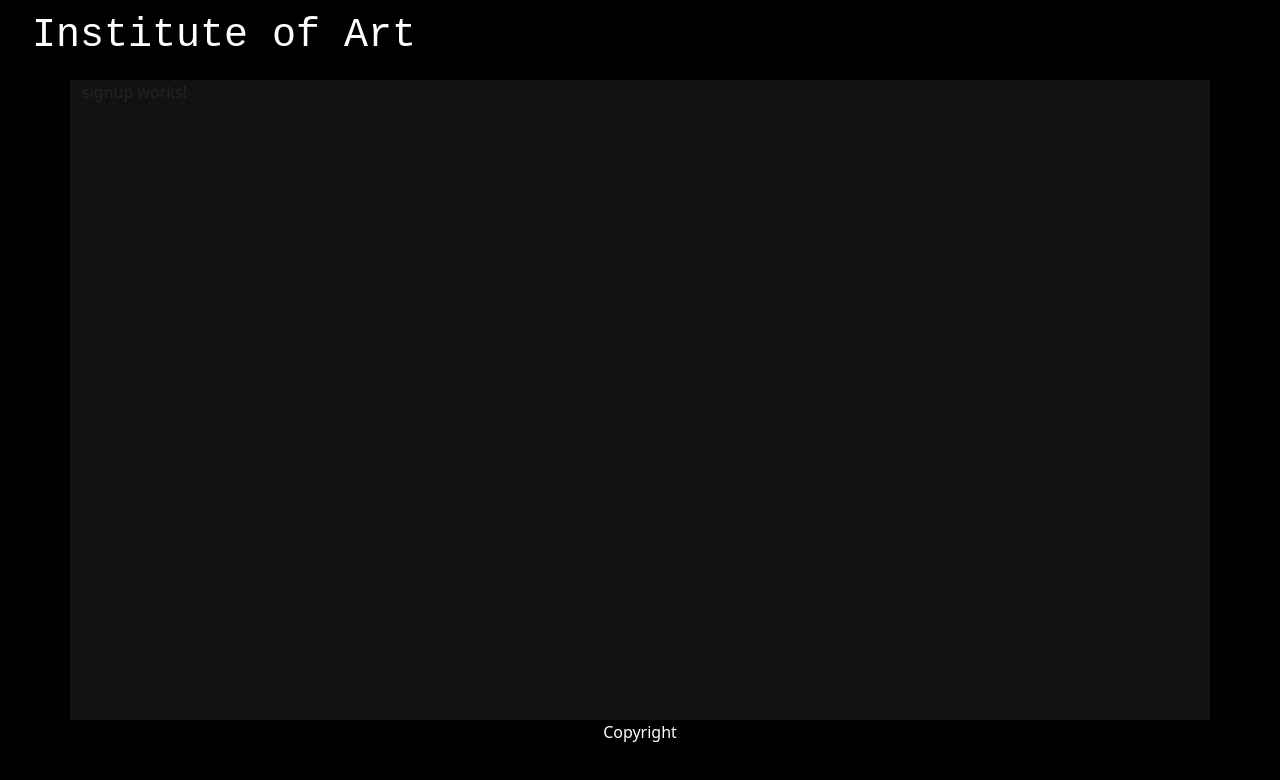
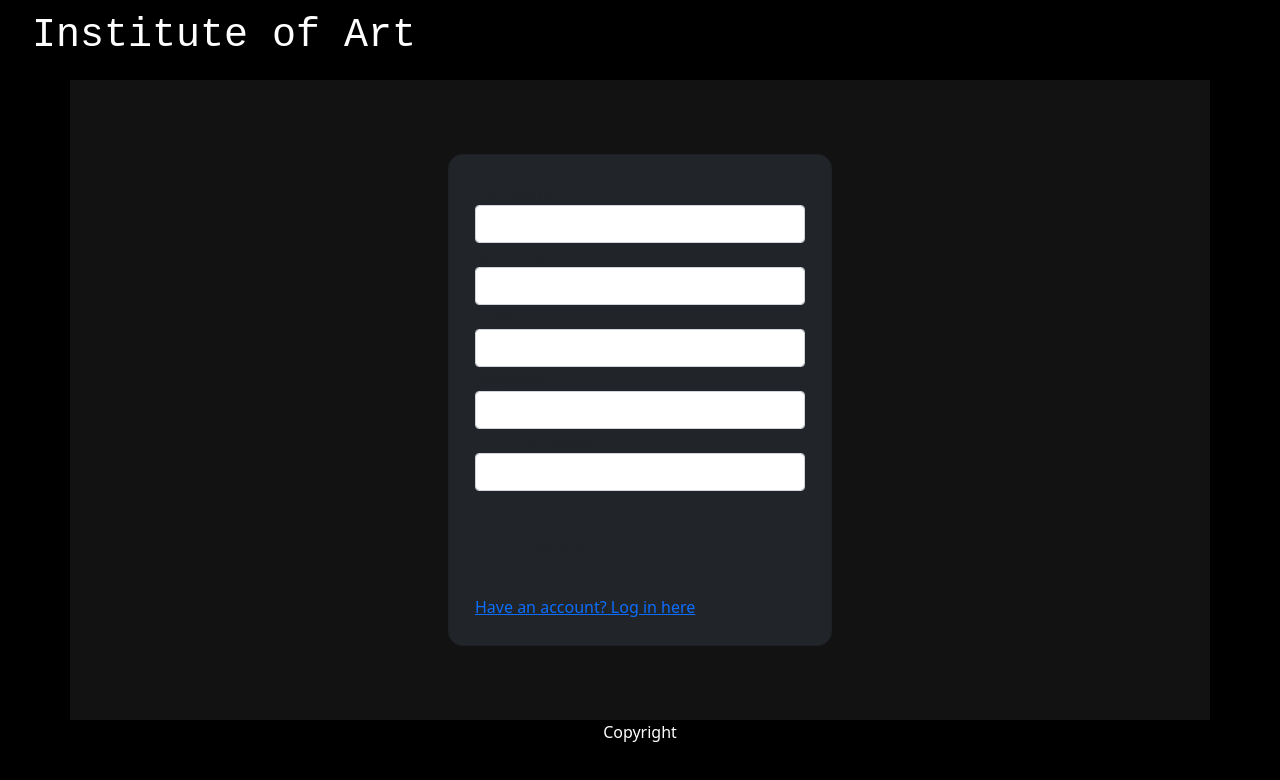
Before and after one commit to S00198244/instituteOfArt, an Angular app in the folder client/: page /signup in a window 1280 px wide. Shown: the top 780 px of the page. Built offline with nearby package versions, Linux system fonts and the light colour scheme.

Commit message:
Signup code and backend service method created

```diff
--- a/client/src/app/components/signup/signup.component.html
+++ b/client/src/app/components/signup/signup.component.html
@@ -1 +1,83 @@
-<p>signup works!</p>
+<body>
+    <div
+      class="card bg-dark"
+      style="
+        width: 24em;
+        position: absolute;
+        left: 50%;
+        top: 50%;
+        transform: translate(-50%, -50%);
+        padding: 10px;
+        border-radius: 15px;
+      "
+    >
+      <div class="card-body">
+        <form [formGroup]="signupForm" (ngSubmit)="onSubmit()">
+
+          <div class="form-group">
+            <label for="firstname">First Name</label>
+            <input
+              id="firstname"
+              type="text"
+              class="form-control"
+              formControlName="firstname"
+            />
+          </div>
+
+          <div class="form-group">
+            <label for="surname">Surname</label>
+            <input
+              id="surname"
+              type="text"
+              class="form-control"
+              formControlName="surname"
+            />
+          </div>
+
+          <div class="form-group">
+            <label for="email">Email</label>
+            <input
+              id="email"
+              type="email"
+              class="form-control"
+              formControlName="email"
+              required
+            />
+          </div>
+
+          <div class="form-group">
+            <label for="password">Password</label>
+            <input
+              id="password"
+              type="password"
+              class="form-control"
+              formControlName="password"
+            />
+          </div>
+
+          <div class="form-group">
+            <label for="password">Confirm Password</label>
+            <input
+              id="confirmPassword"
+              type="password"
+              class="form-control"
+              formControlName="confirmPassword"
+            />
+          </div>
+
+          <button
+            id="button"
+            type="submit"
+            class="btn"
+            [disabled]="signupForm.invalid"
+            style="margin: 10%"
+          >
+            Create account
+          </button>
+          <br />
+          <a href="/login">Have an account? Log in here</a>
+        </form>
+      </div>
+      <div class="card" *ngIf="authErrorMsg" style="width: auto; padding: 10px; border-radius: 5px;">{{ authErrorMsg }}</div>
+    </div>
+  </body>
--- a/client/src/app/components/signup/signup.component.ts
+++ b/client/src/app/components/signup/signup.component.ts
@@ -1,4 +1,10 @@
 import { Component, OnInit } from '@angular/core';
+
+import { FormControl, FormGroup } from '@angular/forms';
+import { Validators } from '@angular/forms';
+
+import { BackendService } from 'src/app/services/backend.service';
+import { Router } from '@angular/router';
 
 @Component({
   selector: 'app-signup',
@@ -6,10 +12,43 @@ import { Component, OnInit } from '@angular/core';
   styleUrls: ['./signup.component.css']
 })
 export class SignupComponent implements OnInit {
+  submitted = false;
+  authError = false;
+  authErrorMsg!: string;
 
-  constructor() { }
+  signupForm = new FormGroup({
+    firstname: new FormControl('', Validators.required),
+    surname: new FormControl('', Validators.required),
+    email: new FormControl('', [Validators.required, Validators.email]),
+    password: new FormControl('', [Validators.required]),
+    confirmPassword: new FormControl('', [Validators.required]),
+  });
+  signup: any;
 
-  ngOnInit(): void {
+  constructor(private router: Router, private service: BackendService) { }
+
+  ngOnInit() { }
+
+  onSubmit() {
+    this.submitted = true;
+
+    if (this.signupForm.invalid) {
+      return;
+    }
+
+    this.service.signup(this.signupForm.value)
+      .subscribe(() => {
+        // Successful signup
+        this.router.navigate(['/']);
+      },
+        (error) => {
+          // Failed signup
+          this.authError = true;
+          (this.authErrorMsg = error.error.msg)
+        }
+      );
   }
 
+
+
 }
--- /dev/null
+++ b/client/src/app/interfaces/signup.ts
@@ -0,0 +1,6 @@
+export interface Signup{
+    firstname: string,
+    lastname: string,
+    email: string,
+    pass: string
+}
--- a/client/src/app/services/backend.service.ts
+++ b/client/src/app/services/backend.service.ts
@@ -5,6 +5,7 @@ import { BehaviorSubject, Observable, of, throwError } from 'rxjs';
 import { catchError, map, tap } from 'rxjs/operators';
 import { ArtEvent } from '../interfaces/art-event';
 import { Login } from '../interfaces/login';
+import { Signup } from '../interfaces/signup';
 
 @Injectable({
   providedIn: 'root'
@@ -27,6 +28,17 @@ export class BackendService {
   }
 
   //----- Signup
+
+    public signup(user: Signup): Observable<any> {
+
+      return this.http.post<any>('http://localhost:3000/user/signup', user)
+      .pipe(map(user => {
+        localStorage.setItem('currentUser', JSON.stringify(user))
+
+        return user;
+      }
+      ))
+    }
 
   //----- GetEvents
   getEvents(): Observable<ArtEvent[]> {
```
